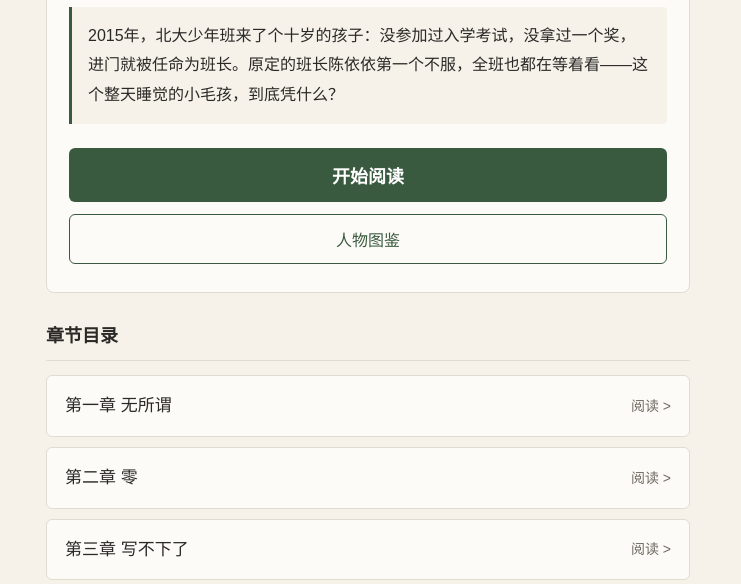
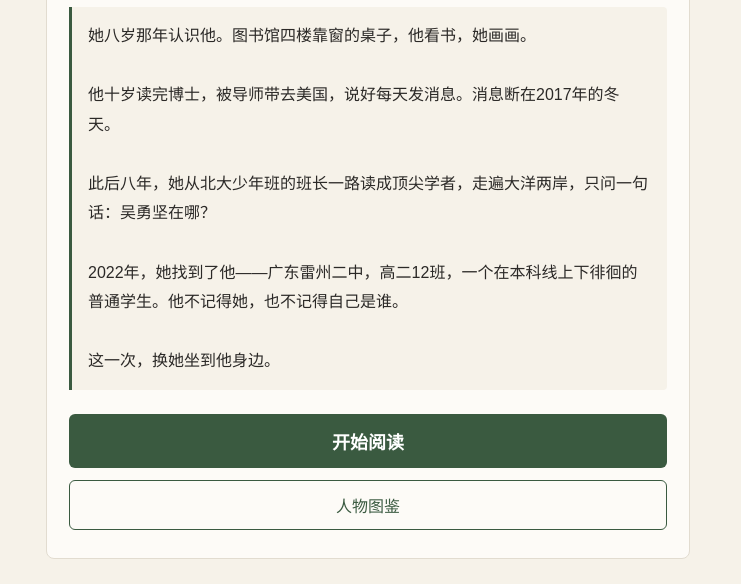
Before and after one commit to xuanhaido999-ai/xuanhaido999-ai.github.io, a plain HTML site: page index.html in a window 1280 px wide. Shown: the part 185-769 px from the top of the page, without its empty margins (272-1013 px from the left). Drawn offline with Linux system fonts and the light colour scheme.

Commit message:
作品介绍换B版（小玖视角）

```diff
--- a/index.html
+++ b/index.html
@@ -348,7 +348,7 @@
     <div class="hero-box">
       <span class="book-tag">校园青春长篇</span>
       <h1 class="book-title">《深蓝月光》</h1>
-      <p class="book-intro">2015年，北大少年班来了个十岁的孩子：没参加过入学考试，没拿过一个奖，进门就被任命为班长。原定的班长陈依依第一个不服，全班也都在等着看——这个整天睡觉的小毛孩，到底凭什么？</p>
+      <p class="book-intro">她八岁那年认识他。图书馆四楼靠窗的桌子，他看书，她画画。<br><br>他十岁读完博士，被导师带去美国，说好每天发消息。消息断在2017年的冬天。<br><br>此后八年，她从北大少年班的班长一路读成顶尖学者，走遍大洋两岸，只问一句话：吴勇坚在哪？<br><br>2022年，她找到了他——广东雷州二中，高二12班，一个在本科线上下徘徊的普通学生。他不记得她，也不记得自己是谁。<br><br>这一次，换她坐到他身边。</p>
       <div class="home-actions">
         <button class="btn-primary" onclick="openChapter(1)">开始阅读</button>
         <button class="btn-secondary" onclick="switchView('chars')">人物图鉴</button>
```
